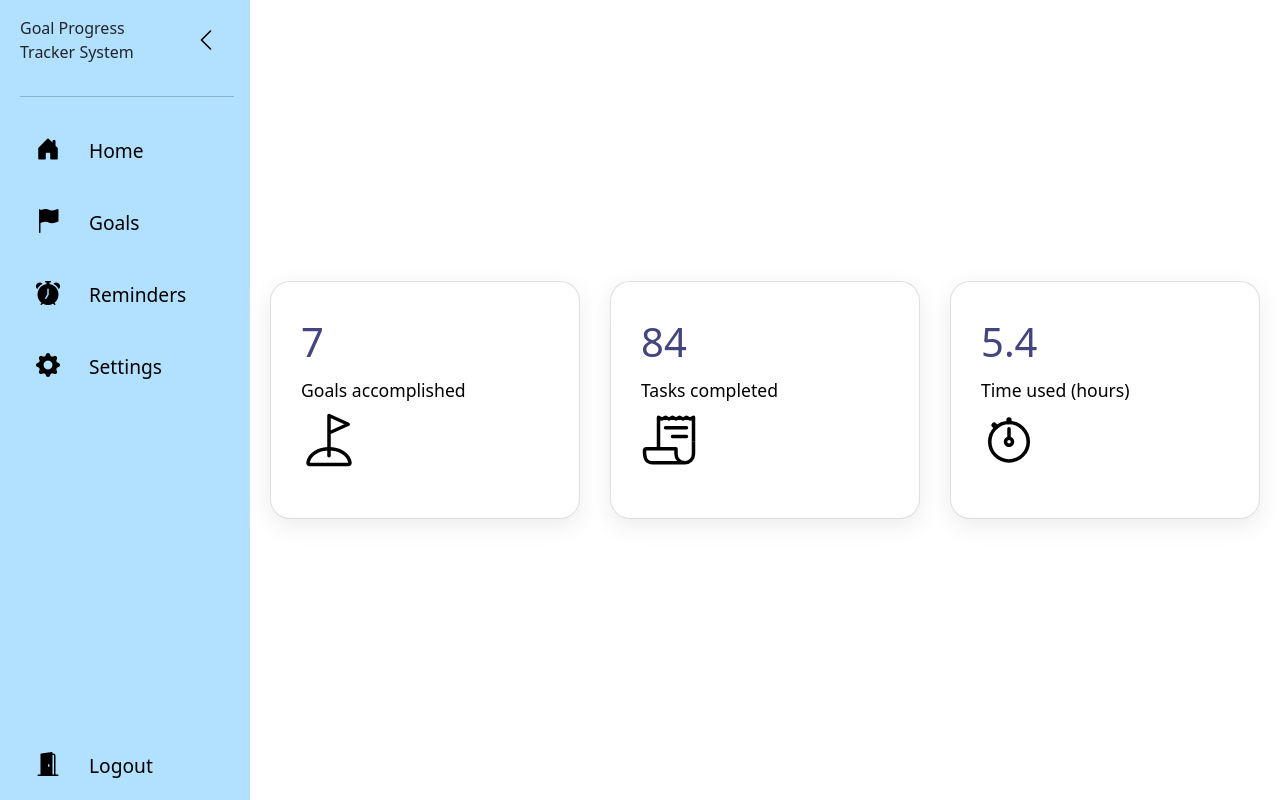
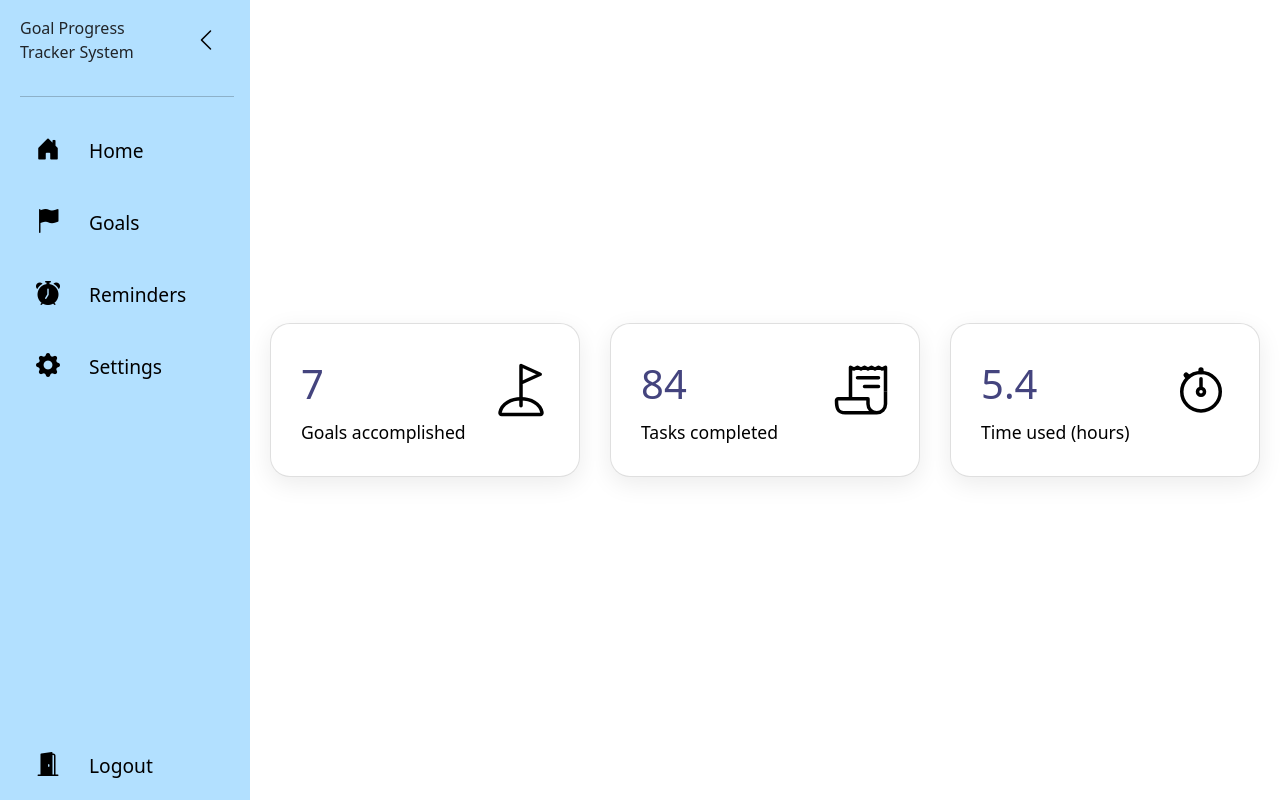
Before and after one commit to WIF2003-2022/goal-progress-tracker-fe, a PHP site: page /visualisation.html in a window 1280 px wide. Run offline with PHP 8.4, Linux system fonts and the light colour scheme.

Commit message:
display icons on the right of the card in visualisation

```diff
--- a/public/styles/visualisation.css
+++ b/public/styles/visualisation.css
@@ -12,6 +12,7 @@
   padding: 30px;
   border-radius: 20px;
   display: flex;
+  flex-direction: row;
   justify-content: space-between;
   cursor: pointer;
   box-shadow: 0 7px 25px rgba(0, 0, 0, 0.08);
```
